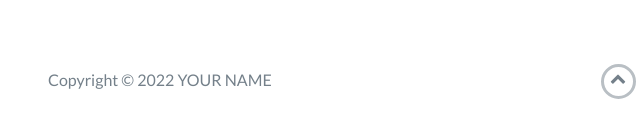
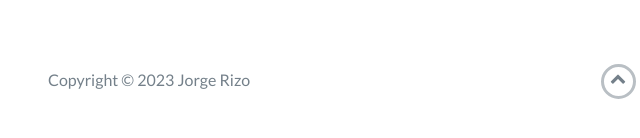
Before and after one commit to jrizo19/jrizo19.github.io, a website: page index.html in a window 1280 px wide. Shown: the part 4065-4203 px from the top of the page, 22-662 px from the left. Drawn offline with nearby package versions, Linux system fonts and the light colour scheme.

Commit message:
change name 2

```diff
--- a/index.html
+++ b/index.html
@@ -237,7 +237,7 @@
             <div class="row">
                 <div class="col-sm-5 copyright">
                     <p>
-                        Copyright &copy; <span id="current-year">2022</span> YOUR NAME
+                        Copyright &copy; <span id="current-year">2023</span> Jorge Rizo
                     </p>
                 </div>
                 <div class="col-sm-2 top">
```
